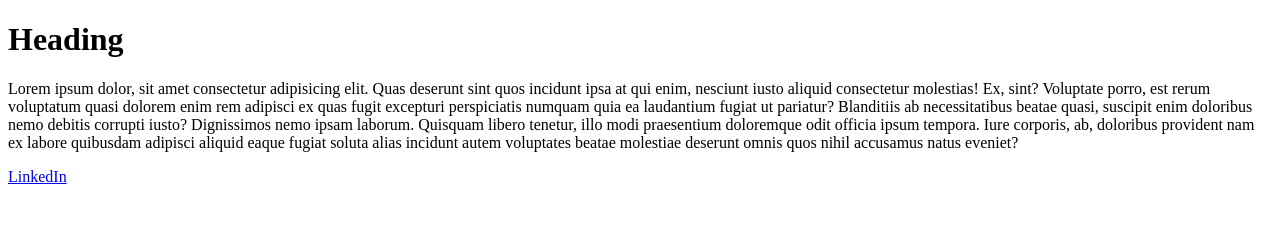
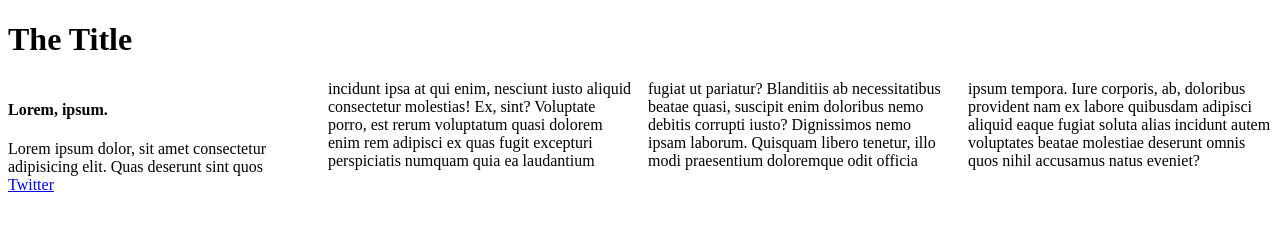
Before and after one commit to KermitKrabb/github-practice, a plain HTML site: page index.html in a window 1280 px wide. Drawn offline with Linux system fonts and the light colour scheme.

Commit message:
modified:   css/style.css 	modified:   index.html

```diff
--- a/css/style.css
+++ b/css/style.css
@@ -0,0 +1,5 @@
+
+
+.col {
+    column-count: 4;
+}
--- a/index.html
+++ b/index.html
@@ -10,14 +10,16 @@
 <body>
     <main>
         <header>
-            <h1>Heading</h1>
+            <h1 class="shadow">The Title</h1>
         </header>
 
-        <p>Lorem ipsum dolor, sit amet consectetur adipisicing elit. Quas deserunt sint quos incidunt ipsa at qui enim, nesciunt iusto aliquid consectetur molestias! Ex, sint? Voluptate porro, est rerum voluptatum quasi dolorem enim rem adipisci ex quas fugit excepturi perspiciatis numquam quia ea laudantium fugiat ut pariatur? Blanditiis ab necessitatibus beatae quasi, suscipit enim doloribus nemo debitis corrupti iusto? Dignissimos nemo ipsam laborum. Quisquam libero tenetur, illo modi praesentium doloremque odit officia ipsum tempora. Iure corporis, ab, doloribus provident nam ex labore quibusdam adipisci aliquid eaque fugiat soluta alias incidunt autem voluptates beatae molestiae deserunt omnis quos nihil accusamus natus eveniet?</p>
+        <div class="col"><h4>Lorem, ipsum.</h4>
+            <p>Lorem ipsum dolor, sit amet consectetur adipisicing elit. Quas deserunt sint quos incidunt ipsa at qui enim, nesciunt iusto aliquid consectetur molestias! Ex, sint? Voluptate porro, est rerum voluptatum quasi dolorem enim rem adipisci ex quas fugit excepturi perspiciatis numquam quia ea laudantium fugiat ut pariatur? Blanditiis ab necessitatibus beatae quasi, suscipit enim doloribus nemo debitis corrupti iusto? Dignissimos nemo ipsam laborum. Quisquam libero tenetur, illo modi praesentium doloremque odit officia ipsum tempora. Iure corporis, ab, doloribus provident nam ex labore quibusdam adipisci aliquid eaque fugiat soluta alias incidunt autem voluptates beatae molestiae deserunt omnis quos nihil accusamus natus eveniet?</p>
+        </div>
     </main>
 
     <footer>
-        <a href="#">LinkedIn</a>
+        <a href="https://twitter.com" target="_blank">Twitter</a>
     </footer>
 
 </body>
```
